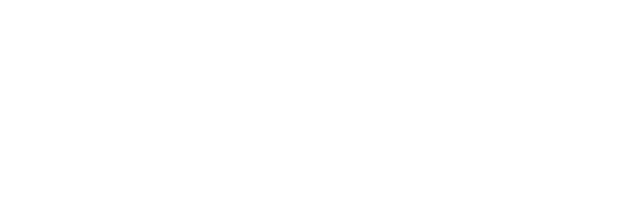
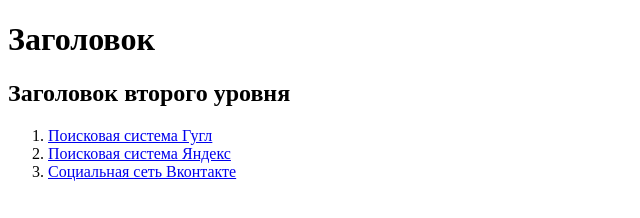
Before and after one commit to sashapetrova28/task-html, a website: page src/index.html in a window 1280 px wide. Shown: the whole page, without its empty margins (0-640 px from the left). Drawn offline with Linux system fonts and the light colour scheme.

Commit message:
Задание по HTML

```diff
--- a/src/index.html
+++ b/src/index.html
@@ -3,5 +3,13 @@
     <head>
         <title>HTML</title>
     </head>
-    <body></body>
+    <body>
+        <h1>Заголовок</h1>
+        <h2>Заголовок второго уровня</h2>
+        <ol>
+            <li><a href="https://www.google.ru/">Поисковая система Гугл</a></li>
+            <li><a href="http://www.yandex.ru">Поисковая система Яндекс</a></li>
+            <li><a href="https://vk.com">Социальная сеть Вконтакте</a></li>
+        </ol>
+    </body>
 </html>
```
Also changed, not shown: 1 other file.
